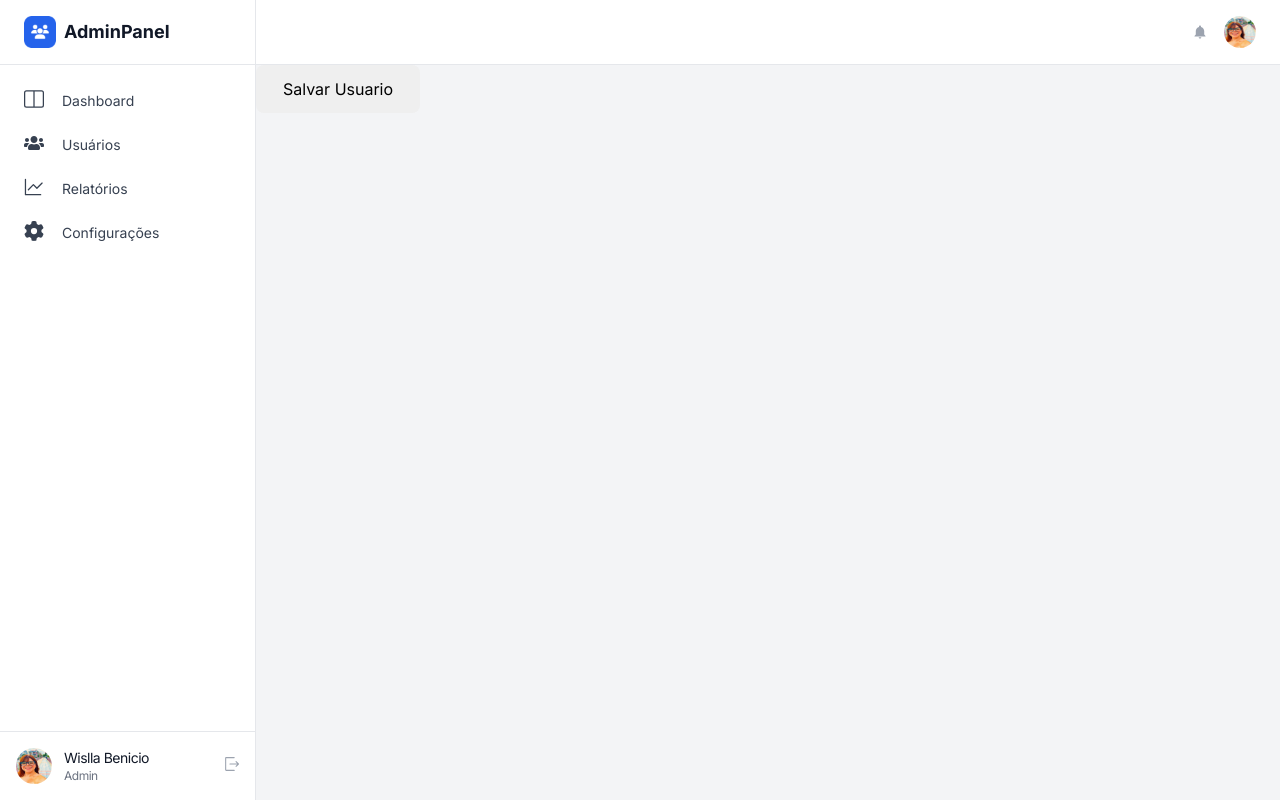
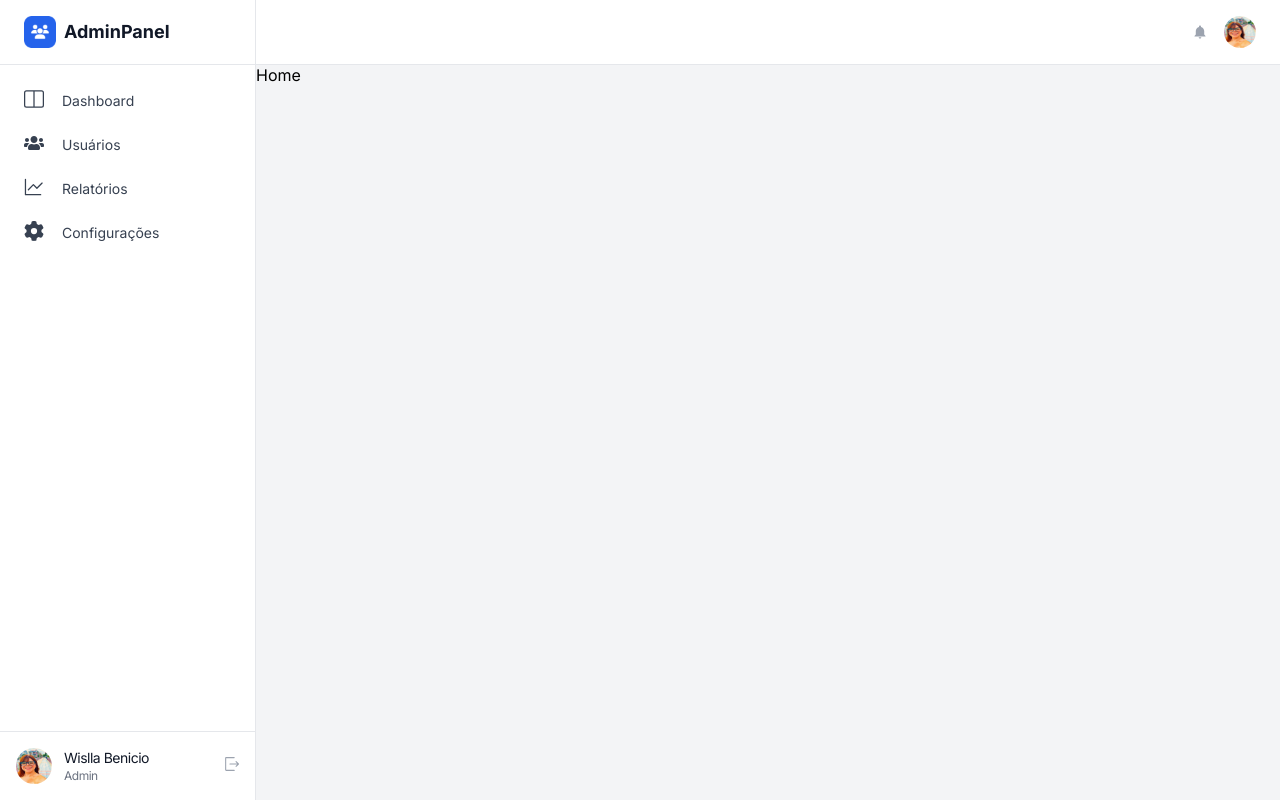
Before and after one commit to BencWislla/Page-User-Management, a React (Create React App) app: page / in a window 1280 px wide. Built offline with nearby package versions, Linux system fonts and the light colour scheme; the HTML template or start-up script is replaced by a standard one.

Commit message:
data deleted from the home page

```diff
--- a/src/pages/Home/index.jsx
+++ b/src/pages/Home/index.jsx
@@ -1,10 +1,4 @@
-import { Button } from "../../components/ui/Button";
-
 function Home() {
-  return (
-    <div>
-      <Button text={"Salvar Usuario"} />
-    </div>
-  );
+  return <div>Home</div>;
 }
 export default Home;
```
